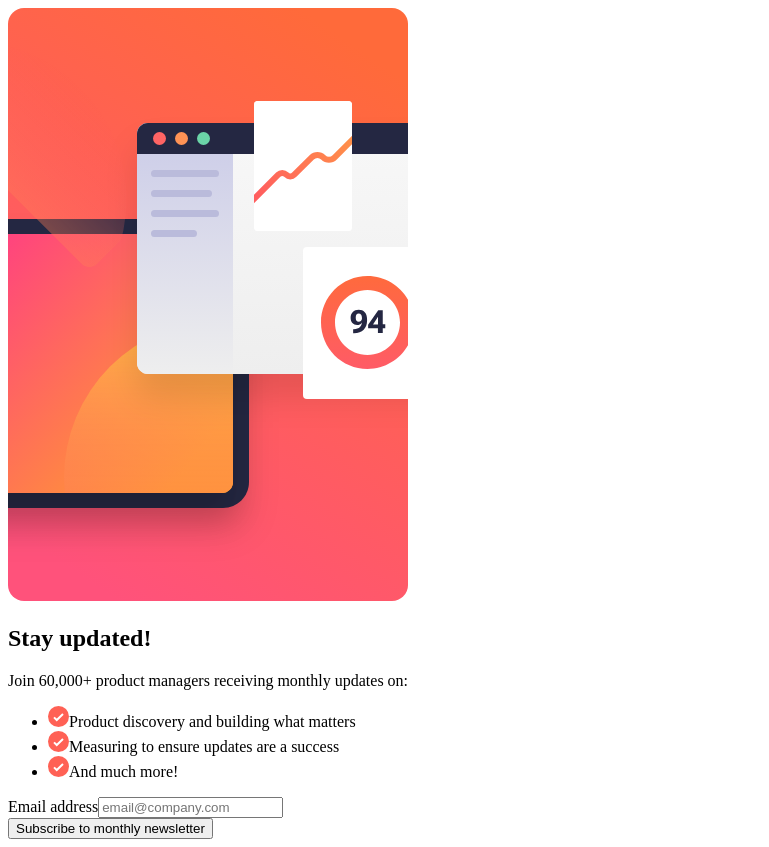
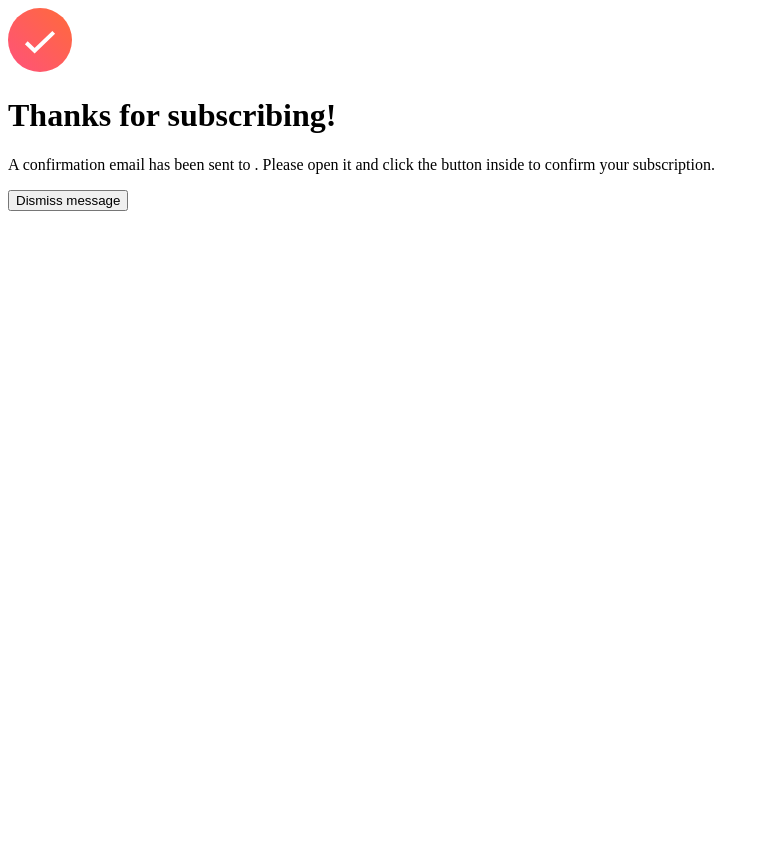
Before and after one commit to mayor-creator/news_letter_app_component, a React (Vite) app: page /success in a window 1280 px wide. Shown: the whole page, without its empty margins (0-769 px from the left). After the commit the page ends 800 px from the top, so only its background shows below. Built offline with nearby package versions, Linux system fonts and the light colour scheme.

Commit message:
add createBrowserRouter and RouterProvider from the react-router-dom

```diff
--- a/src/App.jsx
+++ b/src/App.jsx
@@ -1,9 +1,17 @@
+import { createBrowserRouter, RouterProvider } from "react-router-dom";
+
 import { MainPage } from "./components/MainPage";
+import { SuccessPage } from "./components/SuccessPage";
+
+const router = createBrowserRouter([
+	{ path: "/", element: <MainPage /> },
+	{ path: "/success", element: <SuccessPage /> },
+]);
 
 function App() {
 	return (
 		<>
-			<MainPage></MainPage>
+			<RouterProvider router={router} />
 		</>
 	);
 }
```
